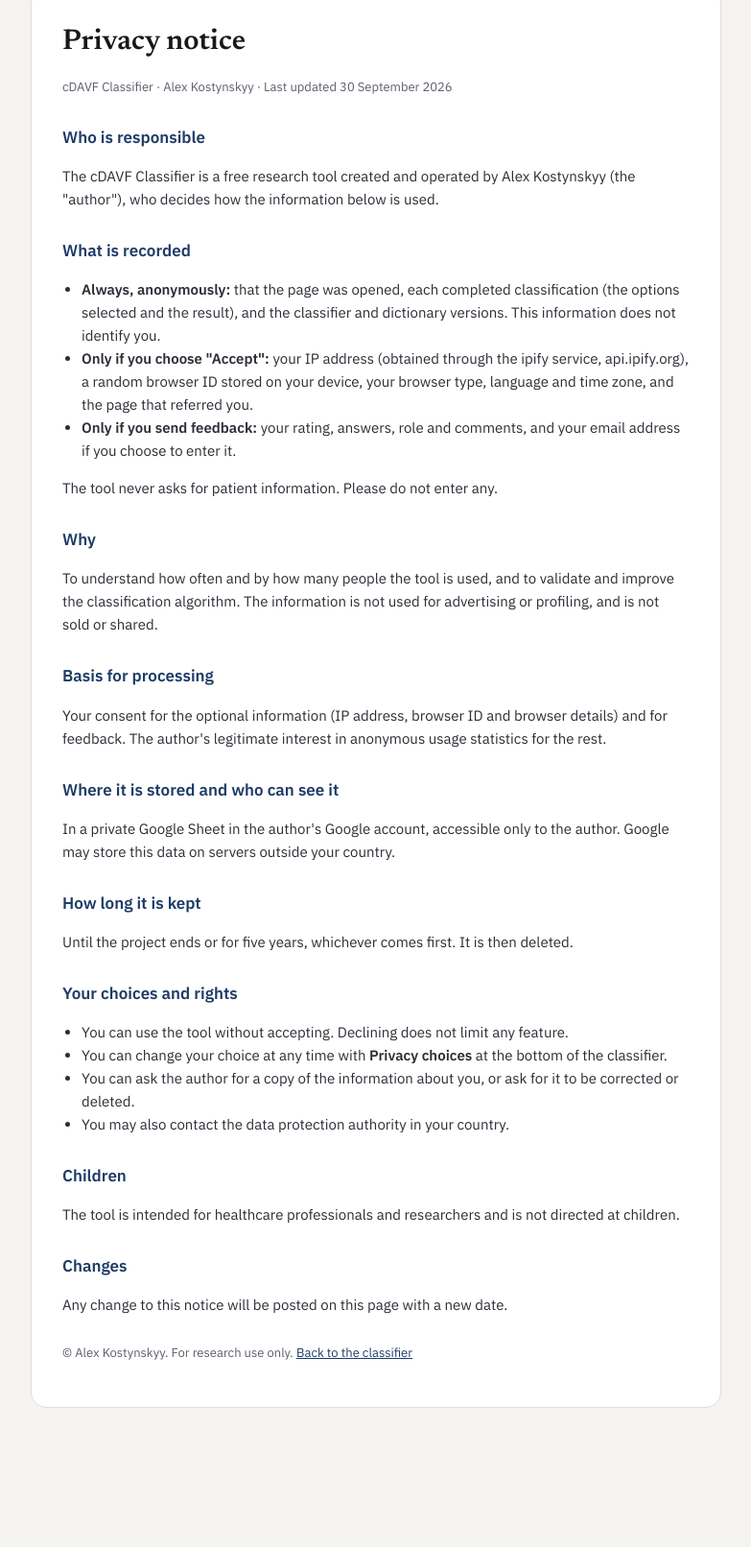
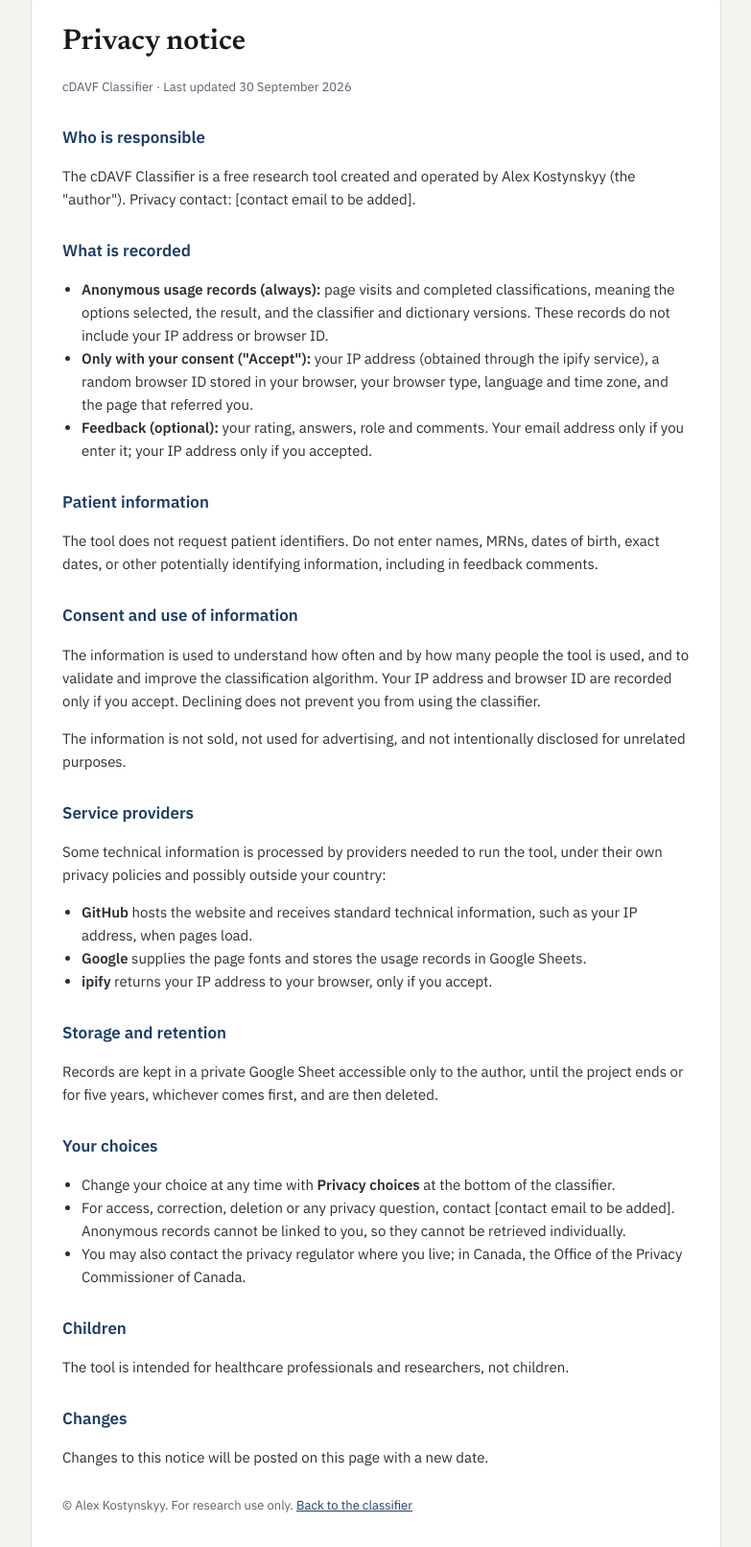
Before and after one commit to AK-5791-PROJECTS/cdavf-classifier, a plain HTML site: page privacy.html in a window 1280 px wide. Shown: the part 53-1665 px from the top of the page at 96% size, without its empty margins (248-1031 px from the left). Before the commit the page ends 1584 px from the top, so only its background shows below. Drawn offline with Linux system fonts and the light colour scheme.

Commit message:
v1.1.1 — privacy wording

```diff
--- a/privacy.html
+++ b/privacy.html
@@ -24,44 +24,48 @@ a{color:#1D3B66}
 <main>
 <div class="card">
   <h1>Privacy notice</h1>
-  <p class="muted">cDAVF Classifier · Alex Kostynskyy · Last updated 30 September 2026</p>
+  <p class="muted">cDAVF Classifier · Last updated 30 September 2026</p>
 
   <h2>Who is responsible</h2>
-  <p>The cDAVF Classifier is a free research tool created and operated by Alex Kostynskyy (the "author"), who decides how the information below is used<span id="contact"></span>.</p>
+  <p>The cDAVF Classifier is a free research tool created and operated by Alex Kostynskyy (the "author"). Privacy contact: <span class="contact-email">[contact email to be added]</span>.</p>
 
   <h2>What is recorded</h2>
   <ul>
-    <li><b>Always, anonymously:</b> that the page was opened, each completed classification (the options selected and the result), and the classifier and dictionary versions. This information does not identify you.</li>
-    <li><b>Only if you choose "Accept":</b> your IP address (obtained through the ipify service, api.ipify.org), a random browser ID stored on your device, your browser type, language and time zone, and the page that referred you.</li>
-    <li><b>Only if you send feedback:</b> your rating, answers, role and comments, and your email address if you choose to enter it.</li>
+    <li><b>Anonymous usage records (always):</b> page visits and completed classifications, meaning the options selected, the result, and the classifier and dictionary versions. These records do not include your IP address or browser ID.</li>
+    <li><b>Only with your consent ("Accept"):</b> your IP address (obtained through the ipify service), a random browser ID stored in your browser, your browser type, language and time zone, and the page that referred you.</li>
+    <li><b>Feedback (optional):</b> your rating, answers, role and comments. Your email address only if you enter it; your IP address only if you accepted.</li>
   </ul>
-  <p>The tool never asks for patient information. Please do not enter any.</p>
 
-  <h2>Why</h2>
-  <p>To understand how often and by how many people the tool is used, and to validate and improve the classification algorithm. The information is not used for advertising or profiling, and is not sold or shared.</p>
+  <h2>Patient information</h2>
+  <p>The tool does not request patient identifiers. Do not enter names, MRNs, dates of birth, exact dates, or other potentially identifying information, including in feedback comments.</p>
 
-  <h2>Basis for processing</h2>
-  <p>Your consent for the optional information (IP address, browser ID and browser details) and for feedback. The author's legitimate interest in anonymous usage statistics for the rest.</p>
+  <h2>Consent and use of information</h2>
+  <p>The information is used to understand how often and by how many people the tool is used, and to validate and improve the classification algorithm. Your IP address and browser ID are recorded only if you accept. Declining does not prevent you from using the classifier.</p>
+  <p>The information is not sold, not used for advertising, and not intentionally disclosed for unrelated purposes.</p>
 
-  <h2>Where it is stored and who can see it</h2>
-  <p>In a private Google Sheet in the author's Google account, accessible only to the author. Google may store this data on servers outside your country.</p>
+  <h2>Service providers</h2>
+  <p>Some technical information is processed by providers needed to run the tool, under their own privacy policies and possibly outside your country:</p>
+  <ul>
+    <li><b>GitHub</b> hosts the website and receives standard technical information, such as your IP address, when pages load.</li>
+    <li><b>Google</b> supplies the page fonts and stores the usage records in Google Sheets.</li>
+    <li><b>ipify</b> returns your IP address to your browser, only if you accept.</li>
+  </ul>
 
-  <h2>How long it is kept</h2>
-  <p>Until the project ends or for five years, whichever comes first. It is then deleted.</p>
+  <h2>Storage and retention</h2>
+  <p>Records are kept in a private Google Sheet accessible only to the author, until the project ends or for five years, whichever comes first, and are then deleted.</p>
 
-  <h2>Your choices and rights</h2>
+  <h2>Your choices</h2>
   <ul>
-    <li>You can use the tool without accepting. Declining does not limit any feature.</li>
-    <li>You can change your choice at any time with <b>Privacy choices</b> at the bottom of the classifier.</li>
-    <li>You can ask the author for a copy of the information about you, or ask for it to be corrected or deleted.</li>
-    <li>You may also contact the data protection authority in your country.</li>
+    <li>Change your choice at any time with <b>Privacy choices</b> at the bottom of the classifier.</li>
+    <li>For access, correction, deletion or any privacy question, contact <span class="contact-email">[contact email to be added]</span>. Anonymous records cannot be linked to you, so they cannot be retrieved individually.</li>
+    <li>You may also contact the privacy regulator where you live; in Canada, the Office of the Privacy Commissioner of Canada.</li>
   </ul>
 
   <h2>Children</h2>
-  <p>The tool is intended for healthcare professionals and researchers and is not directed at children.</p>
+  <p>The tool is intended for healthcare professionals and researchers, not children.</p>
 
   <h2>Changes</h2>
-  <p>Any change to this notice will be posted on this page with a new date.</p>
+  <p>Changes to this notice will be posted on this page with a new date.</p>
 
   <p class="muted" style="margin-top:28px">© Alex Kostynskyy. For research use only. <a href="./">Back to the classifier</a></p>
 </div>
@@ -69,7 +73,7 @@ a{color:#1D3B66}
 <script src="config.js"></script>
 <script>
   var e = (window.CDAVF_CONFIG || {}).contactEmail;
-  if (e) { var s = document.getElementById('contact'); s.textContent = '. Contact: '; var a = document.createElement('a'); a.href = 'mailto:' + e; a.textContent = e; s.appendChild(a); }
+  if (e) document.querySelectorAll('.contact-email').forEach(function(el){ el.textContent = ''; var a = document.createElement('a'); a.href = 'mailto:' + e; a.textContent = e; el.appendChild(a); });
 </script>
 </body>
 </html>
```
Also changed, not shown: index.html (+5 -5 lines).
